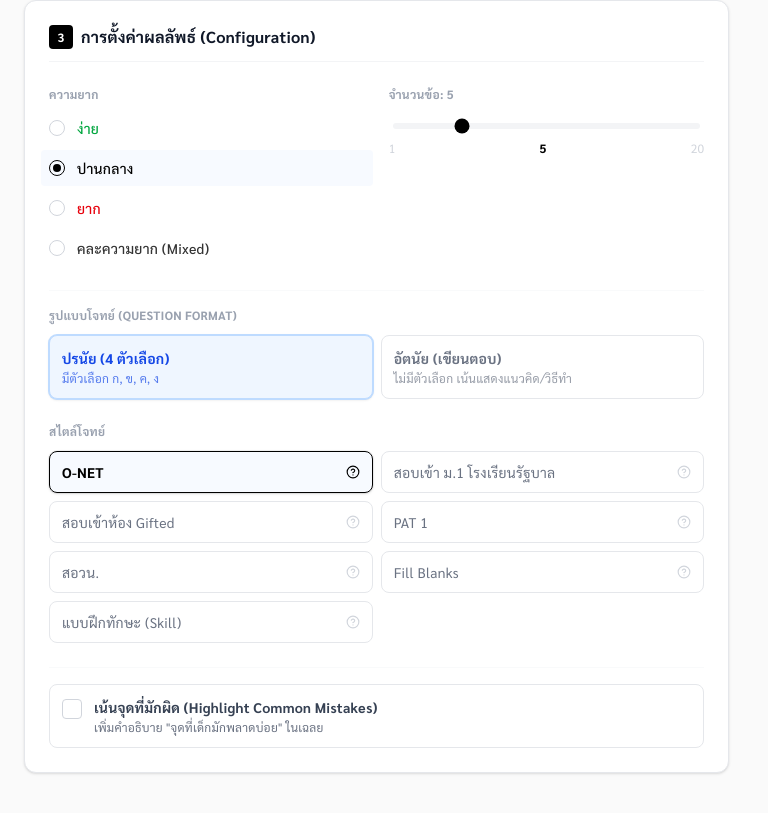
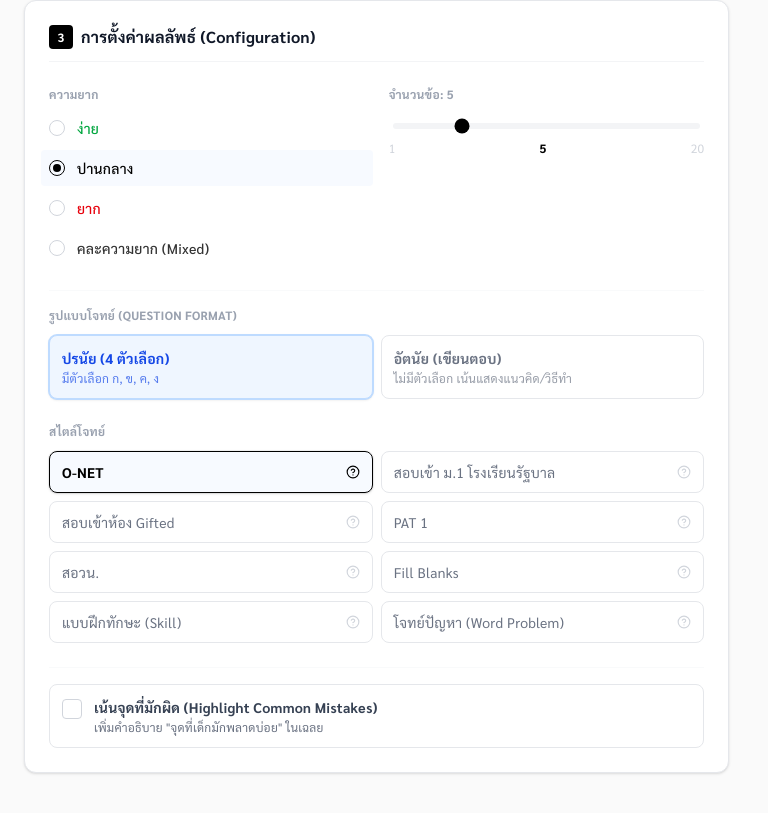
Before and after one commit to kruheemschool-star/teaching-docs-generator, a Next.js app: page /prompt-builder in a window 1280 px wide. Shown: the part 1144-1957 px from the top of the page, without its empty margins (0-768 px from the left). Built offline with nearby package versions, Linux system fonts and the light colour scheme; a web font is replaced by a local one.

Commit message:
Add Word Problem (โจทย์ปัญหา) question style to Prompt Builder

```diff
--- a/app/prompt-builder/page.tsx
+++ b/app/prompt-builder/page.tsx
@@ -71,7 +71,8 @@ const QUESTION_STYLES = [
     { value: "pat1", label: "PAT 1", description: "คณิตศาสตร์ขั้นสูง ซับซ้อน ท้าทาย" },
     { value: "posn", label: "สอวน.", description: "โอลิมปิกวิชาการ วิเคราะห์เชิงลึก" },
     { value: "blanks", label: "Fill Blanks", description: "เติมคำตอบสั้นๆ ตรวจสอบความแม่นยำ" },
-    { value: "skill", label: "แบบฝึกทักษะ (Skill)", description: "เน้นฝึกซ้ำๆ ให้แม่นยำ (Drill & Practice)" }
+    { value: "skill", label: "แบบฝึกทักษะ (Skill)", description: "เน้นฝึกซ้ำๆ ให้แม่นยำ (Drill & Practice)" },
+    { value: "problem", label: "โจทย์ปัญหา (Word Problem)", description: "เน้นวิเคราะห์โจทย์สถานการณ์จริง" }
 ];
 
 const DIFFICULTIES = [
@@ -381,7 +382,8 @@ ${questionType === 'subjective' ? "**สำคัญ: ห้ามมีตั
 ระดับความยาก: ${difficulty === "mixed" ? "คละความยาก" : DIFFICULTIES.find(d => d.value === difficulty)?.label}
 จำนวนข้อ: ${itemCount} ข้อ
 ${includeCommonMistakes ? "พิเศษ: ต้องระบุ 'จุดที่มักผิดบ่อย (Common Mistake)' ในส่วนเฉลยของทุกข้อ เพื่อเตือนนักเรียน" : ""}
-${questionStyle === 'skill' ? "**สำคัญ: เน้นโจทย์ลักษณะ Drill หรือฝึกฝนซ้ำๆ เพื่อให้เกิดความชำนาญ (Fluency) และความแม่นยำ (Accuracy) ใน Concept พื้นฐาน ไม่เน้นโจทย์ซับซ้อนหรือพลิกแพลงมากนัก เหมาะสำหรับการสร้างพื้นฐานที่แน่นปึ้ก**" : ""}`;
+${questionStyle === 'skill' ? "**สำคัญ: เน้นโจทย์ลักษณะ Drill หรือฝึกฝนซ้ำๆ เพื่อให้เกิดความชำนาญ (Fluency) และความแม่นยำ (Accuracy) ใน Concept พื้นฐาน ไม่เน้นโจทย์ซับซ้อนหรือพลิกแพลงมากนัก เหมาะสำหรับการสร้างพื้นฐานที่แน่นปึ้ก**" : ""}
+${questionStyle === 'problem' ? "**สำคัญ: เน้น 'โจทย์ปัญหา (Word Problems)' ที่ต้องมีการวิเคราะห์สถานการณ์ สร้างเรื่องราวที่สมจริงและเกี่ยวข้องกับชีวิตประจำวัน ไม่ใช่เพียงแค่การคำนวณตัวเลขตรงๆ นักเรียนต้องตีความโจทย์เพื่อเขียนประโยคสัญลักษณ์ก่อนแสดงวิธีทำ**" : ""}`;
         } else if (contentType === "lesson" || contentType === "lecture") {
             dynamicInputs += `
 โทนการเขียน: ${WRITING_TONES.find(t => t.value === writingTone)?.label} (${WRITING_TONES.find(t => t.value === writingTone)?.description})
```
